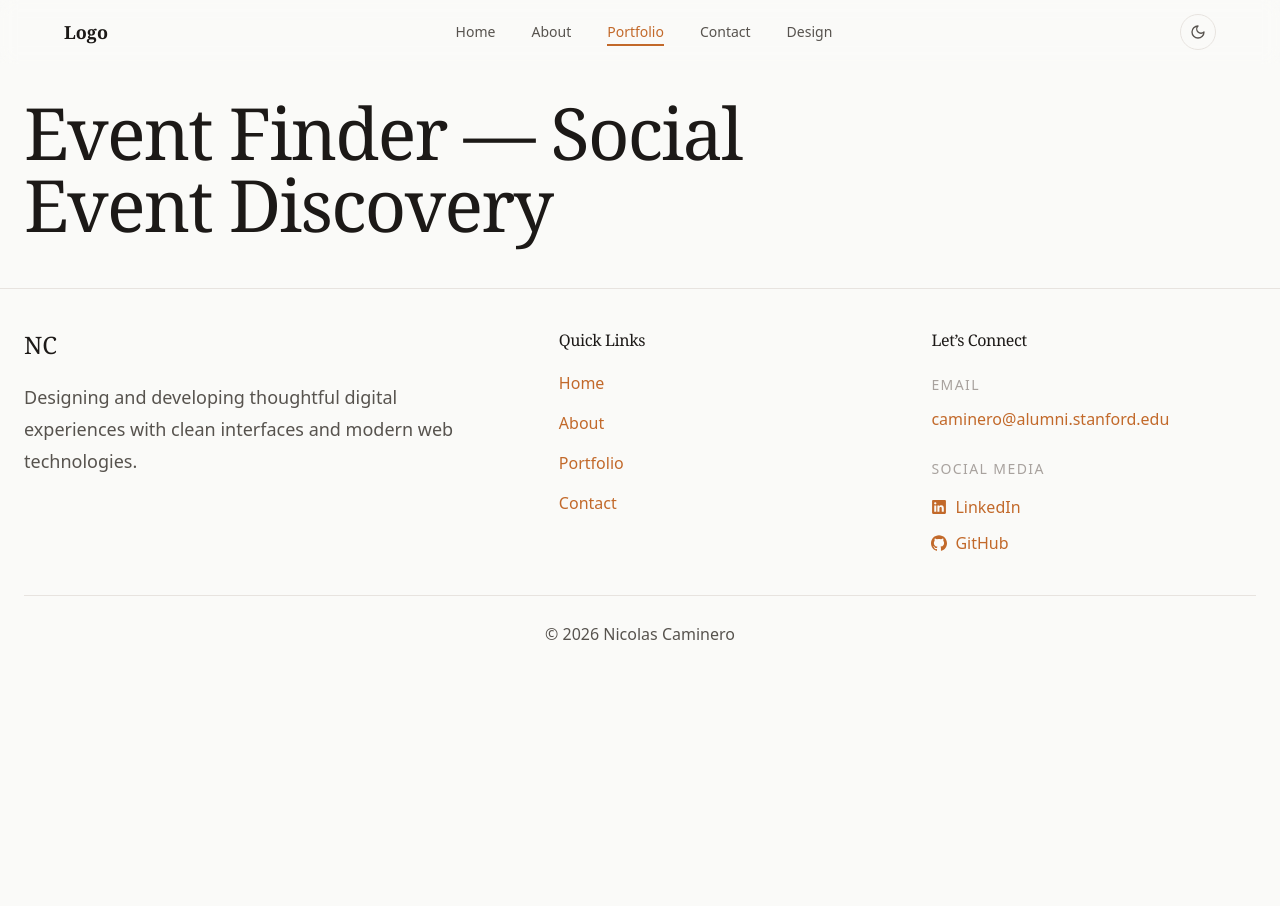
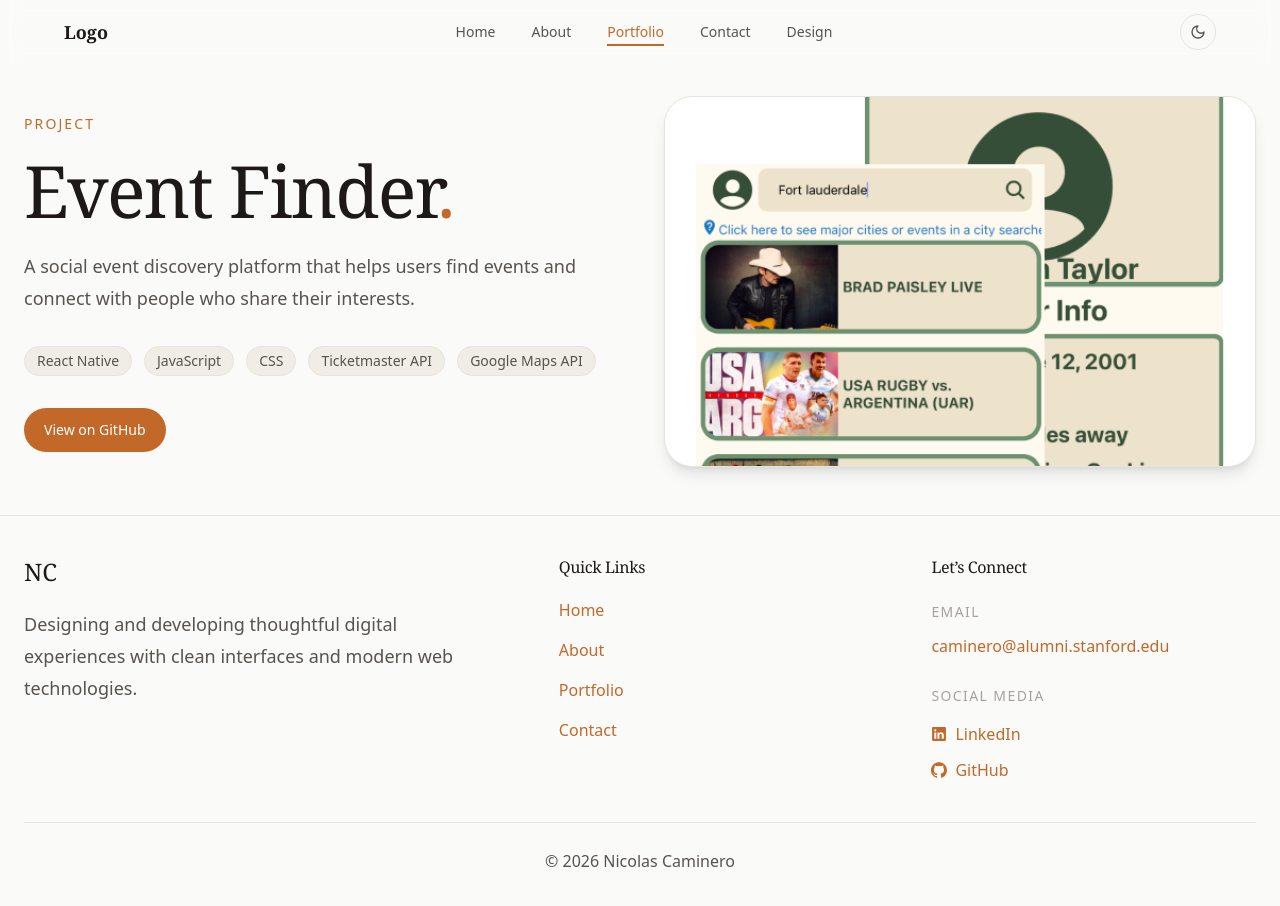
Before and after one commit to nerdboy626/portfolio, a Next.js app: page /portfolio/event-finder in a window 1280 px wide. Shown: the top 906 px of the page. Before the commit the page ends 800 px from the top, so only its background shows below. Built offline with nearby package versions, Linux system fonts and the light colour scheme.

Commit message:
feat: add hero section to project page

```diff
--- a/src/app/components/ProjectCard.tsx
+++ b/src/app/components/ProjectCard.tsx
@@ -28,7 +28,7 @@ export default function ProjectCard({
       </Link>
 
       <div className="p-6">
-        <h3 className="mb-6 text-2xl text-foreground">{project.title}</h3>
+        <h3 className="mb-6 text-2xl text-foreground">{project.cardTitle}</h3>
 
         <div className="mb-6 flex flex-wrap gap-3">
           {project.techStack.map((tag) => (
@@ -48,14 +48,14 @@ export default function ProjectCard({
             Learn More
           </Link>
           <Link
-            href={project.link}
+            href={project.cardLink}
             target="_blank"
             rel="noopener noreferrer"
             className="btn btn-secondary no-underline flex-1"
           >
-            {project.link.includes("vercel")
+            {project.cardLink.includes("vercel")
               ? "Live Demo"
-              : project.link.includes("github")
+              : project.cardLink.includes("github")
                 ? "View on GitHub"
                 : "Visit Site"}
           </Link>
--- a/src/app/data/projects.ts
+++ b/src/app/data/projects.ts
@@ -9,8 +9,12 @@ export type Project = {
   image: StaticImageData;
   slug: string;
   title: string;
+  cardTitle: string;
+  tagline: string;
   techStack: string[];
-  link: string;
+  cardLink: string;
+  liveDemoLink?: string;
+  githubLink?: string;
 };
 
 export const projects: Project[] = [
@@ -18,23 +22,35 @@ export const projects: Project[] = [
     id: 1,
     image: PoplogHome,
     slug: "poplog",
-    title: "Poplog — Fullstack Media Journal",
+    title: "Poplog",
+    cardTitle: "Poplog — Fullstack Media Journal",
+    tagline:
+      "A fullstack media journal where users can log and track their favorite movies, TV shows, video games, and books.",
     techStack: ["React.js", "Express", "PostgreSQL", "TMDB API", "IGDB API"],
-    link: "https://poplog-app.vercel.app",
+    cardLink: "https://poplog-app.vercel.app",
+    liveDemoLink: "https://poplog-app.vercel.app",
+    githubLink: "https://github.com/nerdboy626/poplogApp",
   },
   {
     id: 2,
     image: NENA,
     slug: "nena",
-    title: "NENA — Recipe Sharing Platform",
+    title: "NENA",
+    cardTitle: "NENA — Recipe Sharing Platform",
+    tagline:
+      "A mobile-first recipe sharing platform that nurtures a community of food enthusiasts to discover, share, and save recipes.",
     techStack: ["React Native", "JavaScript", "CSS", "Firebase"],
-    link: "https://github.com/nerdboy626/NENA",
+    cardLink: "https://github.com/nerdboy626/NENA",
+    githubLink: "https://github.com/nerdboy626/NENA",
   },
   {
     id: 3,
     image: EventFinder,
     slug: "event-finder",
-    title: "Event Finder — Social Event Discovery",
+    title: "Event Finder",
+    cardTitle: "Event Finder — Social Event Discovery",
+    tagline:
+      "A social event discovery platform that helps users find events and connect with people who share their interests.",
     techStack: [
       "React Native",
       "JavaScript",
@@ -42,14 +58,19 @@ export const projects: Project[] = [
       "Ticketmaster API",
       "Google Maps API",
     ],
-    link: "https://github.com/gxsoto/cs147Lfinalproject",
+    cardLink: "https://github.com/gxsoto/cs147Lfinalproject",
+    githubLink: "https://github.com/gxsoto/cs147Lfinalproject",
   },
   {
     id: 4,
     image: RecoveryGrow,
     slug: "recoverygrow",
-    title: "RecoveryGrow — Holistic Concussion Recovery",
+    title: "RecoveryGrow",
+    cardTitle: "RecoveryGrow — Holistic Concussion Recovery",
+    tagline:
+      "A mobile platform that supports concussion recovery through symptom tracking, educational resources, and design focused on accessibility.",
     techStack: ["Figma", "React Native", "User Research", "Accessibility"],
-    link: "https://hci.stanford.edu/courses/cs147/2022/au/projects/AccessibleDesignEmily/RecoveryBoard/",
+    cardLink:
+      "https://hci.stanford.edu/courses/cs147/2022/au/projects/AccessibleDesignEmily/RecoveryBoard/",
   },
 ];
--- /dev/null
+++ b/src/app/portfolio/[slug]/components/ProjectHero.tsx
@@ -0,0 +1,102 @@
+"use client";
+
+import Image from "next/image";
+import Link from "next/link";
+import { Project } from "@/app/data/projects";
+import { useScrollAnimation } from "@/app/hooks/useScrollAnimation";
+import { fadeUpClass } from "@/app/lib/animation";
+
+type ProjectHeroProps = {
+  project: Project;
+};
+
+export default function ProjectHero({ project }: ProjectHeroProps) {
+  const { ref, isVisible } = useScrollAnimation<HTMLDivElement>();
+
+  return (
+    <section className="section">
+      <div className="container pt-12">
+        <div ref={ref} className="grid gap-12 lg:grid-cols-2 lg:items-center">
+          <div
+            className={fadeUpClass(isVisible, "delay-100", "translate-y-12")}
+          >
+            <p className="mb-4 text-sm font-medium uppercase tracking-[0.15em] text-primary">
+              Project
+            </p>
+
+            <h1 className="mb-6">
+              {project.title}
+              <span className="text-primary">.</span>
+            </h1>
+
+            <p className="mb-8 max-w-2xl text-lg leading-8 text-foreground-muted">
+              {project.tagline}
+            </p>
+
+            <div className="mb-8 flex flex-wrap gap-3">
+              {project.techStack.map((tech) => (
+                <span
+                  key={tech}
+                  className="rounded-full border border-border bg-muted px-3 py-1 text-sm font-medium text-foreground-muted"
+                >
+                  {tech}
+                </span>
+              ))}
+            </div>
+
+            <div className="flex flex-col gap-3 sm:flex-row">
+              {project.liveDemoLink && (
+                <Link
+                  href={project.liveDemoLink}
+                  target="_blank"
+                  rel="noopener noreferrer"
+                  className="btn btn-primary no-underline"
+                >
+                  Live Demo
+                </Link>
+              )}
+
+              {project.githubLink && (
+                <Link
+                  href={project.githubLink}
+                  target="_blank"
+                  rel="noopener noreferrer"
+                  className={`btn ${project.liveDemoLink ? "btn-secondary" : "btn-primary"} no-underline`}
+                >
+                  View on GitHub
+                </Link>
+              )}
+
+              {!project.liveDemoLink && !project.githubLink && (
+                <Link
+                  href={project.cardLink}
+                  target="_blank"
+                  rel="noopener noreferrer"
+                  className="btn btn-primary no-underline"
+                >
+                  Visit Site
+                </Link>
+              )}
+            </div>
+          </div>
+
+          <div
+            className={fadeUpClass(isVisible, "delay-300", "translate-y-12")}
+          >
+            <div className="overflow-hidden rounded-[28px] border border-border bg-card shadow-lg">
+              <div className="relative aspect-[16/10]">
+                <Image
+                  src={project.image}
+                  alt={project.title}
+                  fill
+                  className="object-cover"
+                  priority
+                />
+              </div>
+            </div>
+          </div>
+        </div>
+      </div>
+    </section>
+  );
+}
--- a/src/app/portfolio/[slug]/page.tsx
+++ b/src/app/portfolio/[slug]/page.tsx
@@ -1,4 +1,5 @@
 import { Project, projects } from "@/app/data/projects";
+import ProjectHero from "./components/ProjectHero";
 
 export default async function ProjectPage({
   params,
@@ -7,11 +8,14 @@ export default async function ProjectPage({
 }) {
   const { slug } = await params;
   const project: Project | undefined = projects.find((p) => p.slug === slug);
+  if (!project) {
     return (
       <section className="section">
         <div className="container pt-12">
-        {project ? <h1>{project.title}</h1> : <h1>Project not found</h1>}
+          <h1 className="mb-6">Project Not Found</h1>
         </div>
       </section>
     );
   }
+  return <ProjectHero project={project} />;
+}
```
Lines whose indentation alone changed are shown as unchanged.
